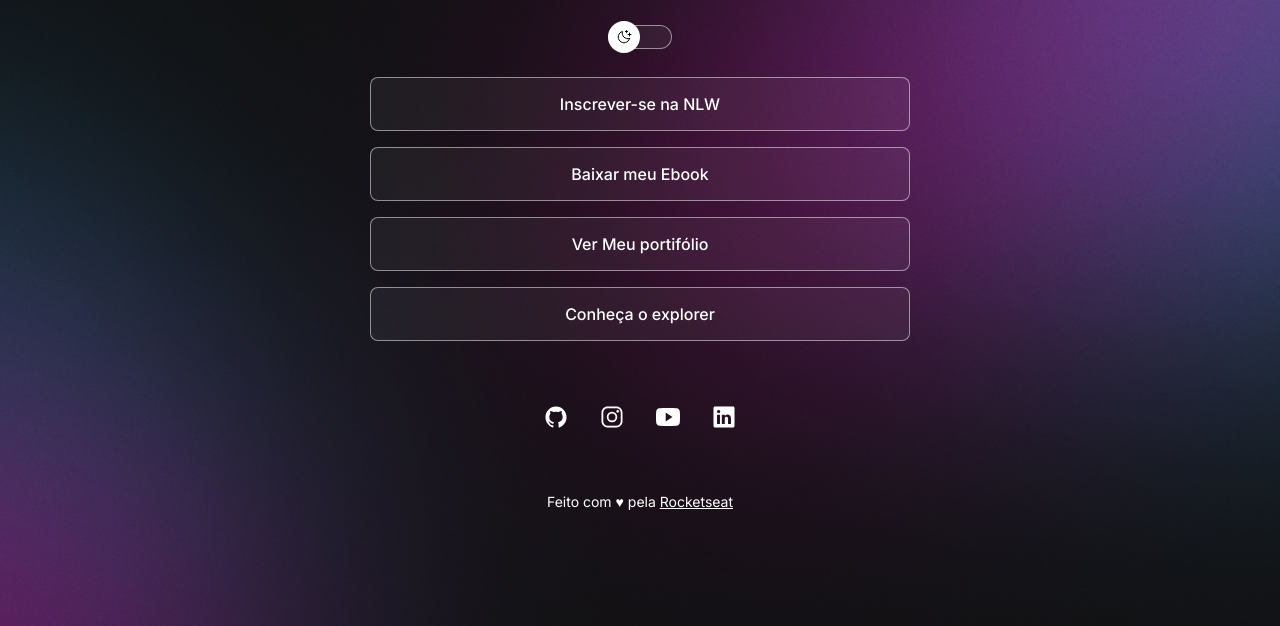
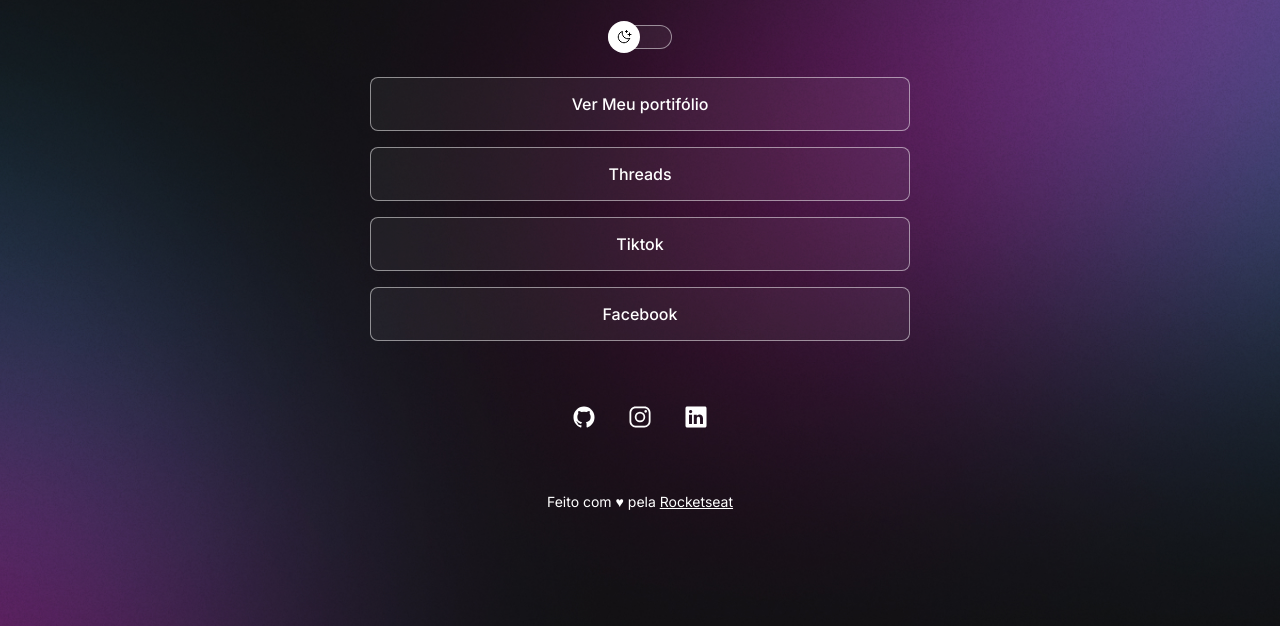
Before and after one commit to NickFFogaca/Primeiro-projeto, a plain HTML site: page index.html in a window 1280 px wide. Shown: the part 174-800 px from the top of the page. Drawn offline with nearby package versions, Linux system fonts and the light colour scheme.

Commit message:
commit links

```diff
--- a/index.html
+++ b/index.html
@@ -29,16 +29,16 @@
 
       <ul>
         <li>
-          <a href="#" target="_blank">Inscrever-se na NLW </a>
+          <a href="https://github.com/NickFFogaca" target="_blank">Ver Meu portifólio</a>
         </li>
         <li>
-          <a href="#" target="_blank">Baixar meu Ebook</a>
+          <a href="https://www.threads.net/@nickfogaca" target="_blank">Threads</a>
         </li>
         <li>
-          <a href="#" target="_blank"> Ver Meu portifólio</a>
+          <a href="https://www.tiktok.com/@nickfogaca07" target="_blank">Tiktok</a>
         </li>
         <li>
-          <a href="#" target="_blank">Conheça o explorer</a>
+          <a href="https://www.facebook.com/nicolas.fernadesfogaca/" target="_blank">Facebook</a>
         </li>
       </ul>
       <div id="social">
@@ -48,10 +48,10 @@
         <a href="https://www.instagram.com/nickfogaca/" target="_blank">
           <ion-icon name="logo-Instagram"></ion-icon>
         </a>
-        <a href="https://www.instagram.com/nickfogaca/" target="_blank">
+        <!-- <a href="https://www.instagram.com/nickfogaca/" target="_blank">
           <ion-icon name="logo-youtube"></ion-icon>
-        </a>
-        <a href="https://www.instagram.com/nickfogaca/" target="_blank">
+        </a> -->
+        <a href="https://www.linkedin.com/in/nicolas-foga%C3%A7a-1a805b20b/" target="_blank">
           <ion-icon name="logo-linkedin"></ion-icon>
         </a>
       </div>
```
Also changed, not shown: assets/avatar-light.png, assets/avatar.png.
